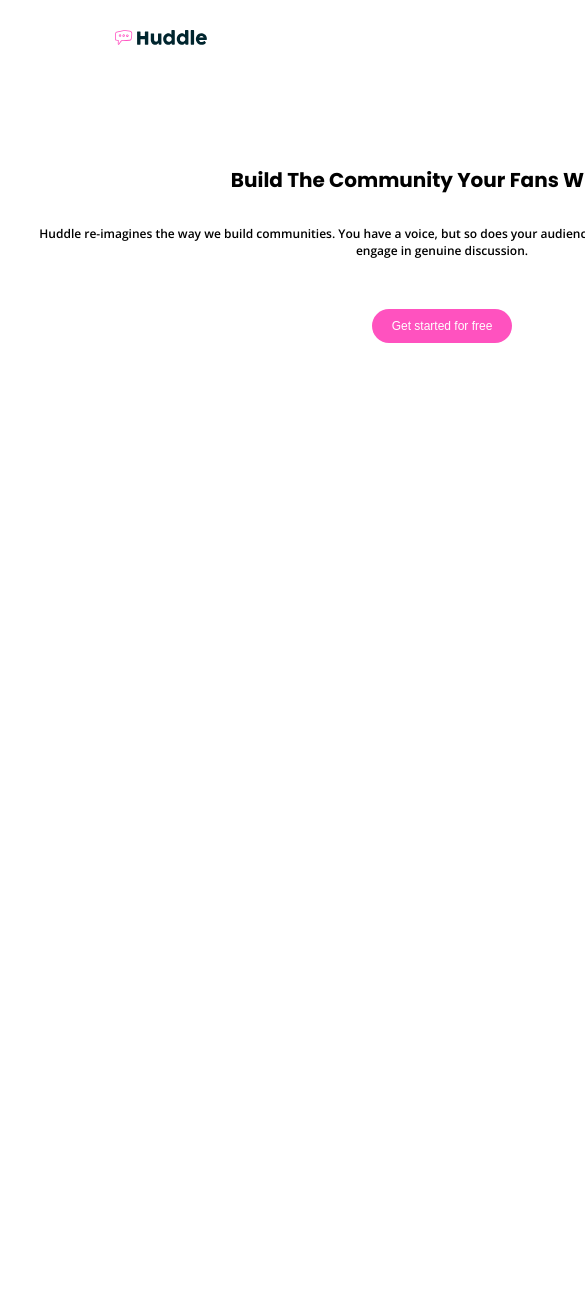
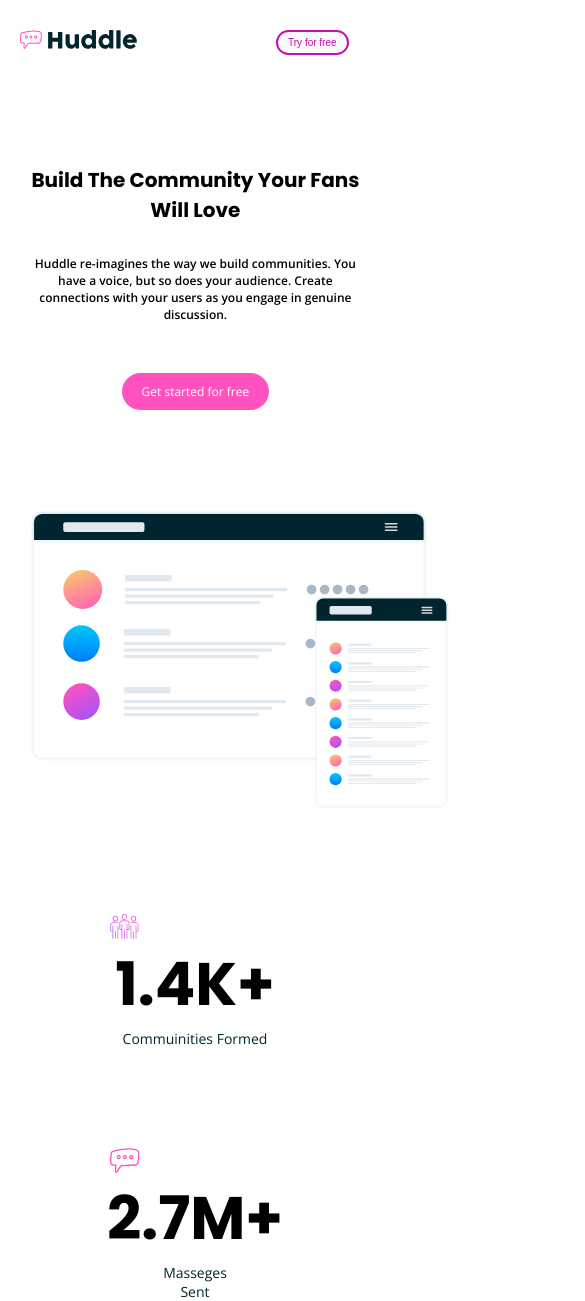
Before and after one commit to Ahbabsaqlan/HUDDLE-LANDING-PAGE, a plain HTML site: page index.html in a window 390 px wide. Shown: the top 1301 px of the page, 585 px wide, since content can reach past the window. Before the commit the page ends 844 px from the top, so only its background shows below. Drawn offline with nearby package versions, Linux system fonts and the light colour scheme; a web font is replaced by a local one.

Commit message:
mobile version welcome section

```diff
--- a/index.html
+++ b/index.html
@@ -1,7 +1,6 @@
 <!DOCTYPE html>
 <html lang="en">
 <head>
-
     <!--font awesome cdn link-->
     <link rel="stylesheet" href="https://cdnjs.cloudflare.com/ajax/libs/font-awesome/6.1.1/css/all.min.css" integrity="sha512-KfkfwYDsLkIlwQp6LFnl8zNdLGxu9YAA1QvwINks4PhcElQSvqcyVLLD9aMhXd13uQjoXtEKNosOWaZqXgel0g==" crossorigin="anonymous" referrerpolicy="no-referrer" >
     <!--google font link-->
@@ -18,10 +17,10 @@
     <title>HUDDLE LANDING PAGE</title>
 </head>
 <body>
-    <div class="main">
-        <section id="navbar">
-            <div class="nav">
-                <div class="navbar">
+    <div class="main">                      <!--main div-->
+        <section id="navbar">               <!--section navber-->
+            <div class="nav">               <!--nav main-->
+                <div class="navbar">        <!--navbar-->
                     <a href="#" class="nav-logo"><img src="./images/logo.svg" alt="Brand logo" class="nav-logo-img"></a>
                     <a href="#" class="nav-button">Try for free</a>
                 </div>
@@ -30,6 +29,23 @@
                 <a href="#" class="nav-big-button">Get started for free</a>
             </div>
         </section>
+        <section id="welcome">              <!--section welcome-->
+            <div class="welcome-main">      <!--welcome main-->
+                <div class="welcome-img">   <!--welcome image-->
+                    <img src="./images/screen-mockups.svg" alt="wel-img" class="wel-img">
+                </div>
+                <div class="welcome-cards"> <!--welcome card-->
+                    <img src="./images/icon-communities.svg" alt="commuinity-img" class="cards-img">
+                    <p class="card-heading">1.4K+</p>
+                    <p class="card-para-1">Commuinities Formed</p>
+                </div>
+                <div class="welcome-cards">
+                    <img src="./images/icon-messages.svg" alt="masseges" class="cards-img">
+                    <p class="card-heading">2.7M+</p>
+                    <p class="card-para-2">Masseges Sent</p>
+                </div>
+            </div>
+        </section>
     </div>
 
 </body>
--- a/style.css
+++ b/style.css
@@ -12,13 +12,10 @@
     grid-template-columns: 1fr 1fr 1fr;
     justify-items: center;
     margin: 30px 20px;
-    width: 100vh;
-}
-.nav-logo{
-    height: fit-content;
+    width: max-content;
 }
 .nav-logo-img{
-    height: 15px;
+    height: 19px;
 }
 .nav-button{
     background: #fafafa;
@@ -46,10 +43,48 @@
 }
 .nav-big-button{
     border-radius: 28px;
-    font-family: Arial;
+    font-family: 'Open Sans', sans-serif;
     color: #ffffff;
     font-size: 12px;
     background: hsl(322, 100%, 66%);
     padding: 10px 20px 10px 20px;
     text-decoration: none;
+    margin-bottom: 50px;
 }
+
+/*Welcome section*/
+
+.wel-img{
+    height: 300px;
+}
+.welcome-img{
+    margin: 50px 30px;
+}
+.welcome-cards{
+    display: grid;
+    justify-items: center;
+    margin: 100px 0px 0px;
+}
+.cards-img{
+    height: 25px;
+    position: relative;
+    right: 18%;
+}
+.card-heading{
+    font-family: 'Poppins', sans-serif;
+    font-size: 60px;
+}
+.card-para-1{
+    font-family: 'Open Sans', sans-serif;
+    font-size: 14px;
+    color: hsl(192, 100%, 9%);
+}
+.card-para-2{
+    font-family: 'Open Sans', sans-serif;
+    font-size: 14px;
+    color: hsl(192, 100%, 9%);
+    margin:0% 50%;
+    text-align: center;
+}
+
+/*freture section*/
```
